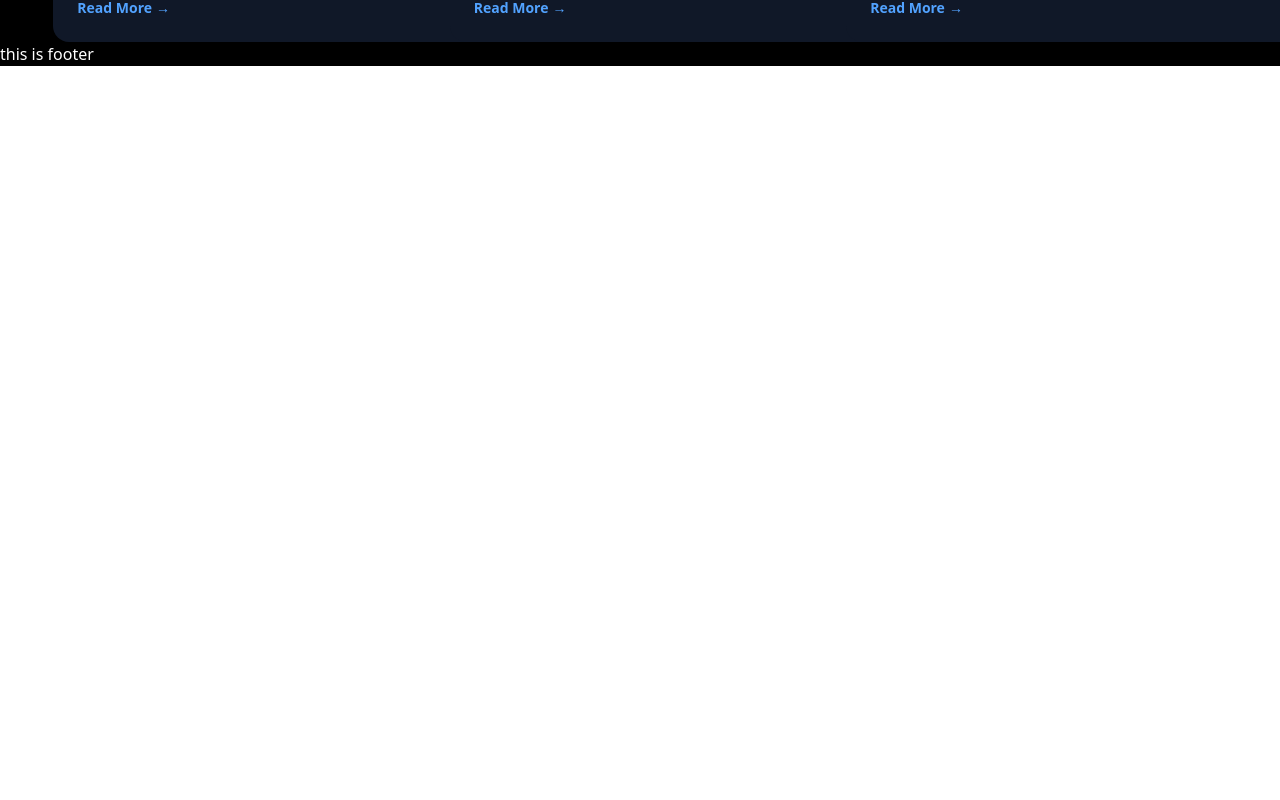
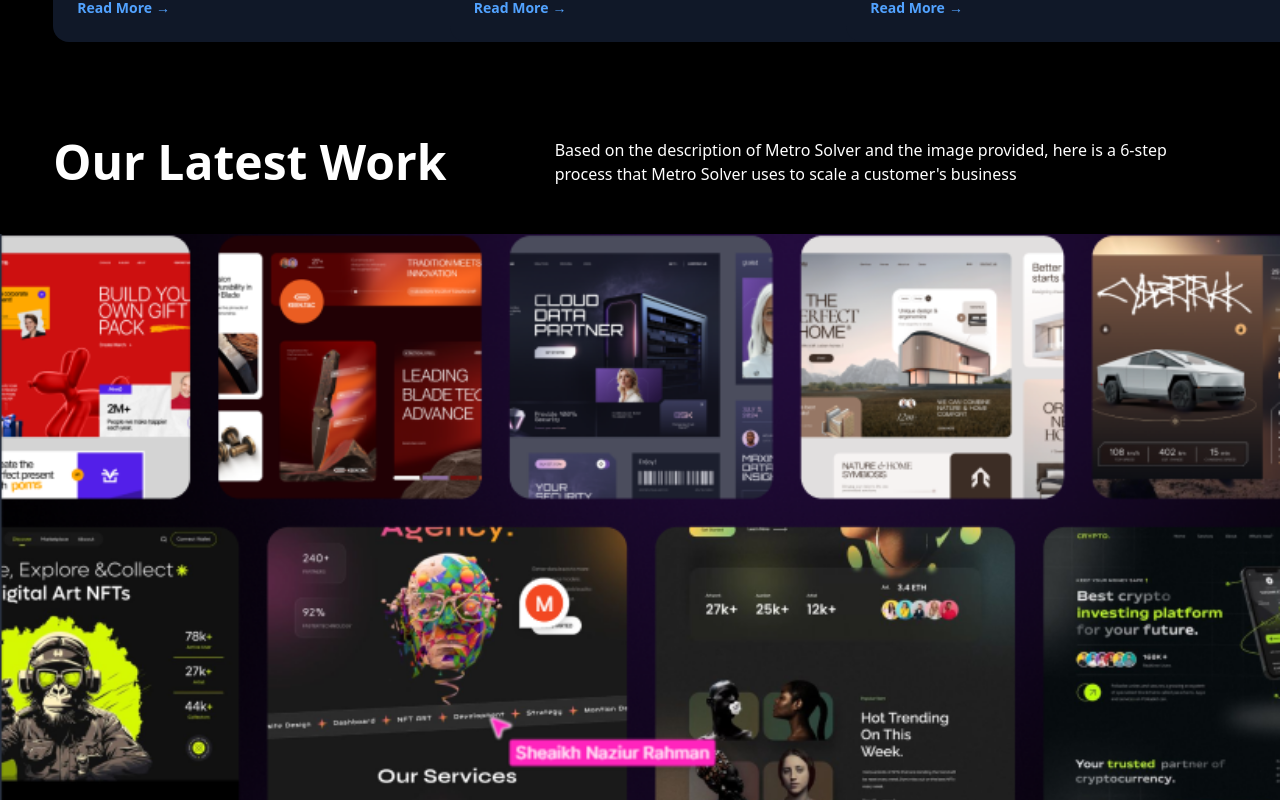
Before and after one commit to ChakmaShantunu/metro-solver-task, a Next.js app: page / in a window 1280 px wide. Shown: the part 2080-2880 px from the top of the page. Before the commit the page ends 2146 px from the top, so only its background shows below. Built offline with nearby package versions, Linux system fonts and the light colour scheme.

Commit message:
our latest work section done

```diff
--- /dev/null
+++ b/src/app/components/LatestWork.jsx
@@ -0,0 +1,18 @@
+import React from 'react'
+
+export default function LatestWork() {
+    return (
+        <div>
+            <div className='max-w-11/12 mx-auto mt-24'>
+                <div>
+                    <div className='flex justify-between items-center'>
+                        <h1 className='font-bold text-5xl'>Our Latest Work</h1>
+                        <p className='w-2xl'>Based on the description of Metro Solver and the image provided, here is a 6-step process that Metro Solver uses to scale a customer's business</p>
+                    </div>
+                </div>
+
+            </div>
+            <img src="/latestImage.png" alt="" className='w-full my-12' />
+        </div>
+    )
+}
--- a/src/app/page.js
+++ b/src/app/page.js
@@ -1,6 +1,7 @@
 import Image from "next/image";
 import Hero from "./components/Hero";
 import OurServices from "./components/OurServices";
+import LatestWork from "./components/LatestWork";
 
 export default function Home() {
   return (
@@ -9,6 +10,7 @@ export default function Home() {
         <Hero></Hero>
       </div>
       <OurServices></OurServices>
+      <LatestWork></LatestWork>
     </div>
   );
 }
```
